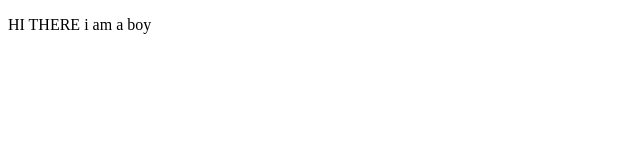
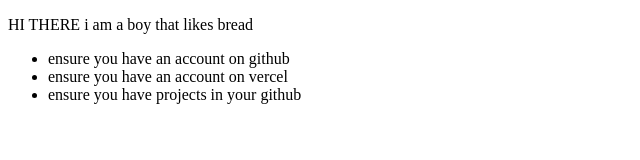
Before and after one commit to Parado-upcoming/test, a plain HTML site: page versioncontrol/index.html in a window 1280 px wide. Shown: the whole page, without its empty margins (0-640 px from the left). Drawn offline with Linux system fonts and the light colour scheme.

Commit message:
my deployment

```diff
--- a/versioncontrol/index.html
+++ b/versioncontrol/index.html
@@ -4,8 +4,13 @@
     <meta charset="UTF-8">
     <meta name="viewport" content="width=device-width, initial-scale=1.0">
     <title>Document</title>
-    <P>HI THERE i am a boy
-    </P>
+    <P>HI THERE i am a boy that likes bread</P>
+
+    <ul>
+        <li>ensure you have an account on github</li>
+        <li>ensure you have an account on vercel</li>
+        <li>ensure you have projects in your github</li>
+    </ul>
 </head>
 <body>
     <h1></h1>
```
